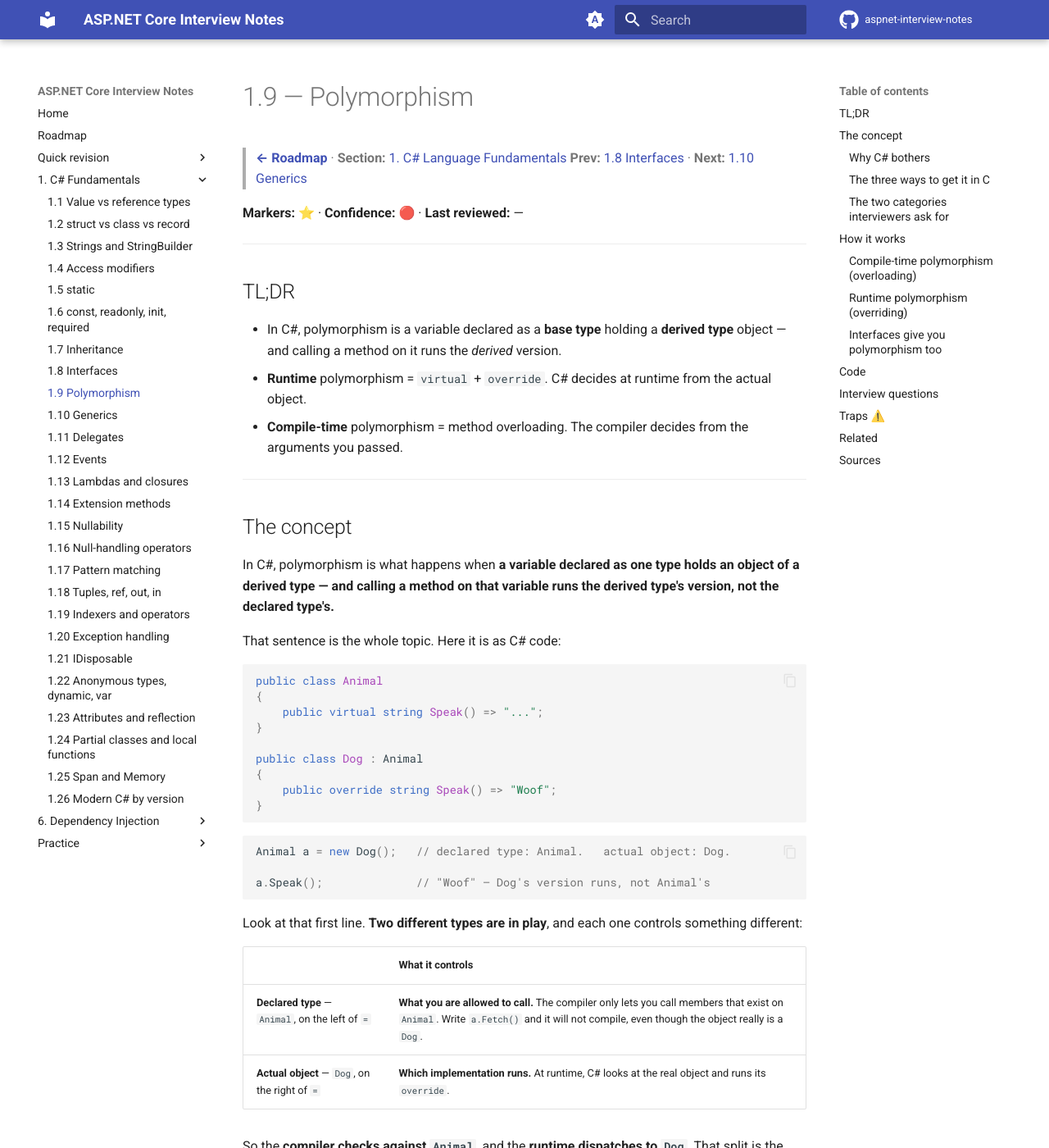
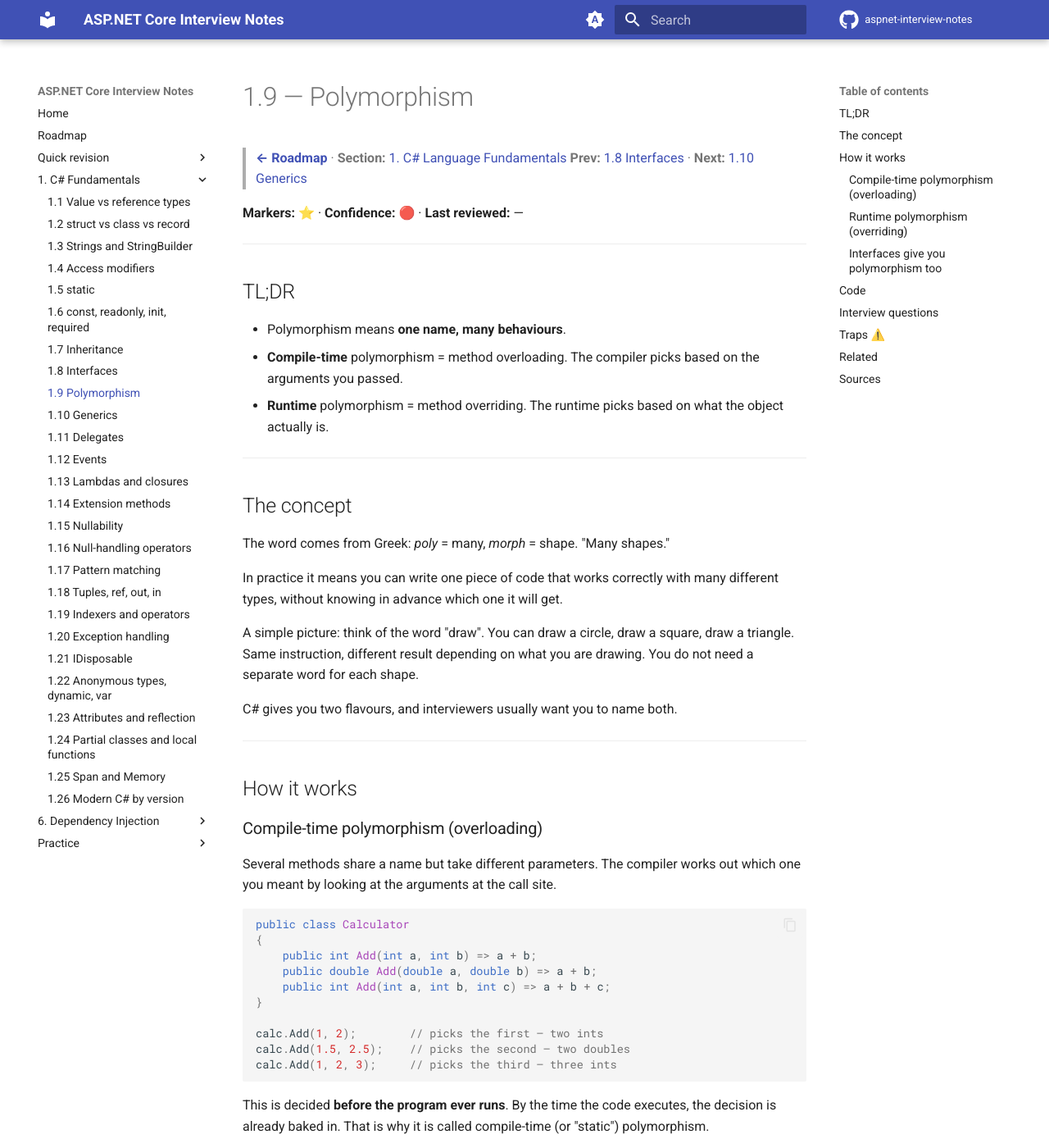
Before and after one commit to sultanfarooka/aspnet-interview-notes, an MkDocs documentation site: the page built from docs/notes/01-csharp-fundamentals/1.09-polymorphism.md, in a window 1280 px wide and 1400 px high. Shown: the whole window at 82% size. Built offline with MkDocs 1.6.1 and Material for MkDocs 9.7.7, drawn with Linux system fonts in a browser that asks for light colours; comment, search, counter and statistics services are not loaded; some of the changed text lies outside the part shown.

Commit message:
Revert 1.9 polymorphism concept section to original
Reverts b1201f4. Restores the original wording at the user's request.

Co-Authored-By: Claude Opus 5 <noreply@anthropic.com>

````diff
--- a/docs/notes/01-csharp-fundamentals/1.09-polymorphism.md
+++ b/docs/notes/01-csharp-fundamentals/1.09-polymorphism.md
@@ -9,89 +9,24 @@
 
 ## TL;DR
 
-- In C#, polymorphism is a variable declared as a **base type** holding a **derived type** object — and calling a method on it runs the *derived* version.
-- **Runtime** polymorphism = `virtual` + `override`. C# decides at runtime from the actual object.
-- **Compile-time** polymorphism = method overloading. The compiler decides from the arguments you passed.
+- Polymorphism means **one name, many behaviours**.
+- **Compile-time** polymorphism = method overloading. The compiler picks based on the arguments you passed.
+- **Runtime** polymorphism = method overriding. The runtime picks based on what the object actually is.
 
 ---
 
 ## The concept
 
-In C#, polymorphism is what happens when **a variable declared as one type holds an object
-of a derived type — and calling a method on that variable runs the derived type's version,
-not the declared type's.**
+The word comes from Greek: *poly* = many, *morph* = shape. "Many shapes."
 
-That sentence is the whole topic. Here it is as C# code:
+In practice it means you can write one piece of code that works correctly with many
+different types, without knowing in advance which one it will get.
 
-```csharp
-public class Animal
-{
-    public virtual string Speak() => "...";
-}
+A simple picture: think of the word "draw". You can draw a circle, draw a square, draw a
+triangle. Same instruction, different result depending on what you are drawing. You do not
+need a separate word for each shape.
 
-public class Dog : Animal
-{
-    public override string Speak() => "Woof";
-}
-```
-
-```csharp
-Animal a = new Dog();   // declared type: Animal.   actual object: Dog.
-
-a.Speak();              // "Woof" — Dog's version runs, not Animal's
-```
-
-Look at that first line. **Two different types are in play**, and each one controls
-something different:
-
-| | What it controls |
-|---|---|
-| **Declared type** — `Animal`, on the left of `=` | **What you are allowed to call.** The compiler only lets you call members that exist on `Animal`. Write `a.Fetch()` and it will not compile, even though the object really is a `Dog`. |
-| **Actual object** — `Dog`, on the right of `=` | **Which implementation runs.** At runtime, C# looks at the real object and runs its `override`. |
-
-So the **compiler checks against `Animal`**, and the **runtime dispatches to `Dog`**. That
-split is the mechanism, and it is what "polymorphism" names in C#.
-
-### Why C# bothers
-
-Because it lets you type a parameter as the base class and accept every subclass — including
-ones that do not exist yet:
-
-```csharp
-void Describe(Animal animal)          // accepts Dog, Cat, Horse, anything : Animal
-    => Console.WriteLine(animal.Speak());
-
-Describe(new Dog());                  // "Woof"
-Describe(new Cat());                  // "Meow"
-```
-
-`Describe` was compiled without knowing `Cat` existed. It still calls the right method.
-
-### The three ways to get it in C#
-
-```csharp
-// 1. virtual on a base class — there IS a default, subclasses may replace it
-public class Animal { public virtual string Speak() => "..."; }
-
-// 2. abstract on a base class — there is NO default, subclasses MUST supply one
-public abstract class Shape { public abstract double Area(); }
-
-// 3. an interface — no base class involved at all
-public interface IPaymentMethod { Task PayAsync(decimal amount); }
-```
-
-All three give you the same runtime behaviour: a base-typed (or interface-typed) reference
-running the concrete type's implementation.
-
-### The two categories interviewers ask for
-
-| | C# keyword | Decided | By what |
-|---|---|---|---|
-| **Compile-time** (static) | method overloading | before the program runs | the *arguments* at the call site |
-| **Runtime** (dynamic) | `virtual` / `override` | while the program runs | the *actual object* |
-
-Runtime polymorphism is the one that matters. Compile-time polymorphism is really just a
-convenience for naming.
+C# gives you two flavours, and interviewers usually want you to name both.
 
 ---
 
@@ -137,9 +72,9 @@ Operator overloading is also compile-time polymorphism. See
 
 ### Runtime polymorphism (overriding)
 
-The mechanism from the concept section, on a more realistic example. Here `Shape` uses
-`abstract` rather than `virtual`, because there is no sensible default area to inherit —
-every shape must supply its own.
+This is the more important kind. A base class declares a `virtual` method, derived classes
+`override` it, and the runtime picks the right version based on **what the object actually
+is**.
 
 ```csharp
 public abstract class Shape
````
